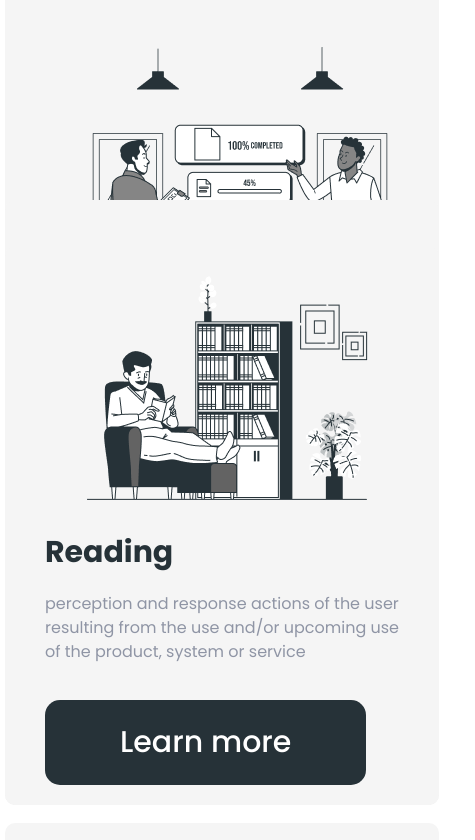
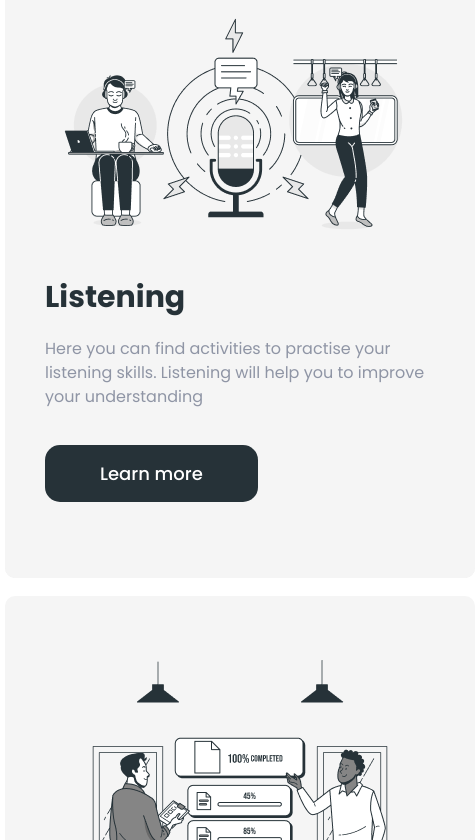
Before and after one commit to noisekov/host, a plain HTML site: page index.html in a window 390 px wide. Shown: the part 1212-2052 px from the top of the page, 475 px wide, since content can reach past the window. Drawn offline with Linux system fonts and the light colour scheme.

Commit message:
Add files via upload

```diff
--- a/css/style.css
+++ b/css/style.css
@@ -532,21 +532,15 @@ h1 {
 .skills__body {
   display: grid;
   gap: 18px;
-  grid-template: 2fr/3fr;
-  grid-template-columns: repeat(auto-fit, minmax(434px, 1fr));
-  grid-template-areas: "Speaking" "Writing" "Reading" "Listening";
+  grid-template-areas: "Speaking Writing Reading" "Speaking Listening Listening";
 }
 @media (max-width: 767px) {
   .skills__body {
-    grid-template: 2fr/2fr;
-    grid-template-columns: repeat(auto-fit, minmax(434px, 1fr));
-    grid-template-areas: "Speaking" "Writing" "Reading" "Listening";
+    grid-template-areas: "Speaking Writing" "Reading Listening";
   }
 }
 @media (max-width: 575px) {
   .skills__body {
-    grid-template: 4fr/1fr;
-    grid-template-columns: repeat(auto-fit, minmax(434px, 1fr));
     grid-template-areas: "Speaking" "Writing" "Reading" "Listening";
   }
 }
@@ -564,10 +558,20 @@ h1 {
 .skills__btn {
   display: inline-block;
   font-family: "Poppins";
+  font-size: 18px;
   font-weight: 500;
-  font-size: 18px;
   line-height: 150%;
-  padding: 17px 63px;
+  padding: 15px 55px;
+  color: #FFFFFF;
+  background: #263238;
+  border-radius: 15px;
+}
+.skills__btn:hover {
+  background: #808080;
+}
+.skills__btn:active {
+  background: #808080;
+  box-shadow: 1px 1px #808080;
 }
 .skills__block {
   padding: 20px 40px 20px 40px;
@@ -582,9 +586,7 @@ h1 {
   color: #263238;
 }
 .skills__listening {
-  grid-area: "Listening";
-  grid-column: 2/3;
-  grid-row: 2/2;
+  grid-area: Listening;
 }
 @media (max-width: 767px) {
   .skills__listening {
@@ -594,30 +596,27 @@ h1 {
 }
 @media (max-width: 575px) {
   .skills__listening {
-    grid-row: 4/4;
     grid-column: 1/1;
+    grid-row: 1/4;
   }
 }
 .skills__speaking {
-  grid-area: "Speaking";
-  grid-row: 1/2;
+  grid-area: Speaking;
 }
 @media (max-width: 767px) {
   .skills__speaking {
     grid-column: 1/2;
-    grid-row: 1/2;
+    grid-row: 1/1;
   }
 }
 @media (max-width: 575px) {
   .skills__speaking {
     grid-column: 1/1;
-    grid-row: 1/4;
+    grid-row: 4/4;
   }
 }
 .skills__writing {
-  grid-area: "Writing";
-  grid-column: 2/3;
-  grid-row: 1/2;
+  grid-area: Writing;
 }
 @media (max-width: 767px) {
   .skills__writing {
@@ -632,9 +631,7 @@ h1 {
   }
 }
 .skills__reading {
-  grid-area: "Reading";
-  grid-column: 3/3;
-  grid-row: 1/2;
+  grid-area: Reading;
 }
 @media (max-width: 767px) {
   .skills__reading {
@@ -648,6 +645,7 @@ h1 {
     grid-row: 3/4;
   }
 }
+
 .title {
   text-align: center;
   font-family: "Poppins";
@@ -684,6 +682,11 @@ h1 {
 @media (max-width: 900px) {
   .about__body {
     margin: 0 40px 0 0;
+  }
+}
+@media (max-width: 575px) {
+  .about__body {
+    margin: 0;
   }
 }
 .about__title {
--- a/index.html
+++ b/index.html
@@ -50,34 +50,24 @@
           </div>
           <div class="skills__body">
             <div class="skills__speaking skills__block">
-              <div class="skills__flex_speaking">
               <div class="skills__img"> <img src="img/Speaking.png" alt="Speaking"></div>
               <div class="skills__text">Speaking</div>
-                <div class="skills__subtitle">Improve your English skills and confidence. Live classes and interactive lessons online. 20% extra free for a limited time only <br><br> Learn English online and improve your skills through our high-quality courses and resources – all designed for adult language learners.</div><a class="skills__btn btn" href="#">Learn more</a>
-              </div>
+              <div class="skills__subtitle">Improve your English skills and confidence. Live classes and interactive lessons online. 20% extra free for a limited time only <br><br> Learn English online and improve your skills through our high-quality courses and resources – all designed for adult language learners.</div><a class="skills__btn" href="#">Learn more</a>
             </div>
             <div class="skills__writing skills__block">
-              <div class="skills__flex_writing">
               <div class="skills__img"><img src="img/Writing.png" alt="Writing"></div>
               <div class="skills__text">Writing</div>
-                <div class="skills__subtitle">One of the most important and extensive areas of natural science, the science that studies substances, also their composition </div><a class="skills__btn btn" href="#">Learn more</a>
-              </div>
+              <div class="skills__subtitle">One of the most important and extensive areas of natural science, the science that studies substances, also their composition </div><a class="skills__btn" href="#">Learn more</a>
             </div>
             <div class="skills__reading skills__block">
-              <div class="skills__flex_reading">
               <div class="skills__img"><img src="img/Reading.png" alt="Reading"></div>
               <div class="skills__text">Reading</div>
-                <div class="skills__subtitle">perception and response actions of the user resulting from the use and/or upcoming use of the product, system or service</div><a class="skills__btn btn" href="#">Learn more</a>
-              </div>
+              <div class="skills__subtitle">perception and response actions of the user resulting from the use and/or upcoming use of the product, system or service</div><a class="skills__btn" href="#">Learn more</a>
             </div>
             <div class="skills__listening skills__block">
-              <div class="skills__flex_listening">
               <div class="skills__img"><img src="img/Listening.png" alt="Listening">
-                  <div class="skills__flex_listening-body">
                 <div class="skills__text">Listening</div>
-                    <div class="skills__subtitle">Here you can find activities to practise your listening skills. Listening will help you to improve your understanding </div><a class="skills__btn btn" href="#">Learn more</a>
-                  </div>
-                </div>
+                <div class="skills__subtitle">Here you can find activities to practise your listening skills. Listening will help you to improve your understanding </div><a class="skills__btn" href="#">Learn more</a>
               </div>
             </div>
           </div>
```
Also changed, not shown: css/style.min.css. Lines whose indentation alone changed are shown as unchanged.
